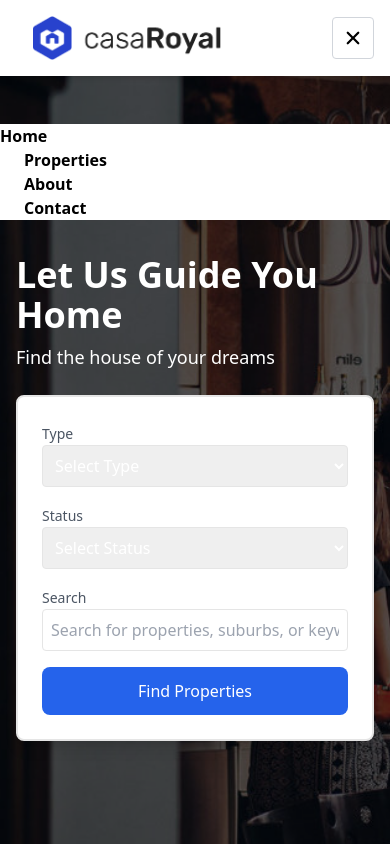
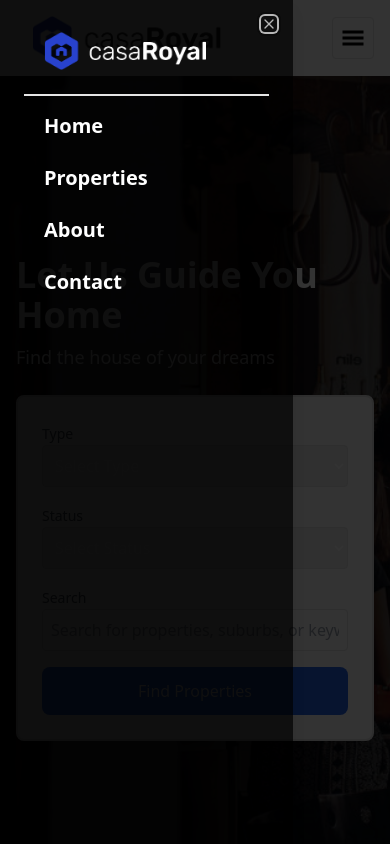
Before and after one commit to muskanm1111/Casa-Royal, a Next.js app: page / in a window 390 px wide. Both pictures are taken after a click on the button 353 px from the left and 38 px from the top of the page. Shown: the top 844 px of the page. Built offline with nearby package versions, Linux system fonts and the light colour scheme.

Commit message:
Add Sheet component for responsive navigation and update Header for improved layout

```diff
--- a/package.json
+++ b/package.json
@@ -9,6 +9,7 @@
     "lint": "next lint"
   },
   "dependencies": {
+    "@radix-ui/react-dialog": "^1.1.6",
     "@radix-ui/react-slot": "^1.1.2",
     "class-variance-authority": "^0.7.1",
     "clsx": "^2.1.1",
--- a/src/components/card.jsx
+++ b/src/components/card.jsx
@@ -1,3 +1,5 @@
+"use client"
+
 import Image from "next/image";
 import { MapPin, Clock, Home, Bed, Bath, Zap } from "lucide-react";
 import { properties } from "../../data/data";
@@ -29,7 +31,7 @@
       {/* Property Grid */}
       <div
         className={`grid grid-cols-1  gap-8 ${
-          home !== true ? "md:grid-cols-3" : "md:grid-cols-2"
+          home !== true ? "lg:grid-cols-3 sm:grid-cols-2"  : "md:grid-cols-2"
         }`}
       >
         {propertiesData.map((property) => (
--- a/src/components/header.jsx
+++ b/src/components/header.jsx
@@ -6,6 +6,15 @@
 import { useState } from "react";
 import { GiHamburgerMenu } from "react-icons/gi";
 import Link from "next/link";
+import {
+  Sheet,
+  SheetContent,
+  SheetDescription,
+  SheetHeader,
+  SheetTitle,
+  SheetTrigger,
+} from "@/components/ui/sheet";
+
 
 
 const navItems = [
@@ -19,9 +28,6 @@
     const [show, setShow] = useState(false);
     const [showSearch, setShowSearch] = useState(false);
 
-    const toggleMenu = ()=> {
-        setShow(!show)
-    }
 
     const toggleSearch = ()=> {
         setShowSearch(!showSearch)
@@ -56,7 +62,7 @@
       </div>
 
       {/* Navbar */}
-      <nav className="bg-white shadow-md py-4 px-4 sm:px-0 md:max-lg:py-1 relative md:sticky top-0 z-50">
+      <nav className="bg-white shadow-md py-4 px-4 md:px-0 md:py-0 md:max-lg:py-1 relative md:sticky top-0 z-50">
         <div className=" mx-auto flex flex-wrap justify-between items-center ">
           {/* Logo */}
           <div className="text-xl md:text-2xl font-bold text-gray-800 flex items-center  px-4 md:px-8 space-x-2">
@@ -75,54 +81,49 @@
               </Link>
             ))}
           </ul>
-          <button
-            className="border border-gray-300 p-2    md:hidden md:max-lg:flex text-black text-2xl rounded"
-            onClick={toggleMenu}
-          >
-            {show ? <IoClose /> : <GiHamburgerMenu />}
-          </button>
+
+          <Sheet>
+            <SheetTrigger className=" md:hidden md:max-lg:flex">
+              <div className=" border p-2    md:hidden md:max-lg:flex text-black text-2xl rounded">
+                {show ? <IoClose /> : <GiHamburgerMenu />}
+              </div>
+            </SheetTrigger>
+            <SheetContent
+              className="bg-black/70 border-none text-white"
+              side="left"
+            >
+              <SheetHeader className="border-b-2 ">
+                <Image
+                  src="/logo-light.png"
+                  width={200}
+                  height={200}
+                  alt="logo"
+                  className=" mb-4 p-2  pl-5 "
+                />
+              </SheetHeader>
+
+              <div className=" mt-4">
+                <ul className="flex flex-col md:hidden md:max-lg:flex space-y-6 pl-5  font-semibold items-start">
+                  {navItems.map((item, index) => (
+                    <Link
+                      href={item.link}
+                      key={index}
+                      className="hover:text-blue-600 cursor-pointer text-xl"
+                    >
+                      {item.name}
+                    </Link>
+                  ))}
+                </ul>
+              </div>
+            </SheetContent>
+          </Sheet>
 
           {/* Submit Listing Button */}
           <button className="bg-orange-500 text-white px-8 md:px-8 py-6 max-sm:hidden   max-md:hidden lg:flex ">
             Submit Listing
           </button>
-          {/* <button
-            className="border border-gray-300 p-2 md:hidden text-black text-2xl rounded"
-            onClick={toggleMenu}
-          >
-            {show ? <IoClose /> : <GiHamburgerMenu />}
-          </button> */}
         </div>
 
-        {/* white section */}
-        {/* <div className=" mx-auto   px-4 md:px-8">
-          <div className="flex justify-between items-center py-2">
-            <div className="flex items-center"></div>
-            <div className=" md:hidden 2xl:flex items-center">
-              <span className="flex items-center space-x-6 py-4   text-black">
-                <span>COMPARE</span>
-                <span className="text-3xl">
-                  <SiTicktick />
-                </span>
-              </span>
-            </div>
-          </div>
-        </div> */}
-        {show && (
-          <div className="absolute -bottom-36 w-full left-0  bg-white  text-black z-10">
-            <ul className="flex flex-col md:hidden md:max-lg:flex space-x-6  font-semibold">
-              {navItems.map((item, index) => (
-                <Link
-                  href={item.link}
-                  key={index}
-                  className="hover:text-blue-600 cursor-pointer"
-                >
-                  {item.name}
-                </Link>
-              ))}
-            </ul>
-          </div>
-        )}
         {showSearch && (
           <div className="absolute -bottom-36 w-full left-0  bg-white  text-black">
             <div className="flex items-center justify-between">
--- /dev/null
+++ b/src/components/ui/sheet.jsx
@@ -0,0 +1,109 @@
+"use client";
+import * as React from "react"
+import * as SheetPrimitive from "@radix-ui/react-dialog"
+import { cva } from "class-variance-authority";
+import { X } from "lucide-react"
+
+import { cn } from "@/lib/utils"
+
+const Sheet = SheetPrimitive.Root
+
+const SheetTrigger = SheetPrimitive.Trigger
+
+const SheetClose = SheetPrimitive.Close
+
+const SheetPortal = SheetPrimitive.Portal
+
+const SheetOverlay = React.forwardRef(({ className, ...props }, ref) => (
+  <SheetPrimitive.Overlay
+    className={cn(
+      "fixed inset-0 z-50 bg-black/80  data-[state=open]:animate-in data-[state=closed]:animate-out data-[state=closed]:fade-out-0 data-[state=open]:fade-in-0",
+      className
+    )}
+    {...props}
+    ref={ref} />
+))
+SheetOverlay.displayName = SheetPrimitive.Overlay.displayName
+
+const sheetVariants = cva(
+  "fixed z-50 gap-4 bg-background p-6 shadow-lg transition ease-in-out data-[state=closed]:duration-300 data-[state=open]:duration-500 data-[state=open]:animate-in data-[state=closed]:animate-out",
+  {
+    variants: {
+      side: {
+        top: "inset-x-0 top-0 border-b data-[state=closed]:slide-out-to-top data-[state=open]:slide-in-from-top",
+        bottom:
+          "inset-x-0 bottom-0 border-t data-[state=closed]:slide-out-to-bottom data-[state=open]:slide-in-from-bottom",
+        left: "inset-y-0 left-0 h-full w-3/4 border-r data-[state=closed]:slide-out-to-left data-[state=open]:slide-in-from-left sm:max-w-sm",
+        right:
+          "inset-y-0 right-0 h-full w-3/4 border-l data-[state=closed]:slide-out-to-right data-[state=open]:slide-in-from-right sm:max-w-sm",
+      },
+    },
+    defaultVariants: {
+      side: "right",
+    },
+  }
+)
+
+const SheetContent = React.forwardRef(({ side = "right", className, children, ...props }, ref) => (
+  <SheetPortal>
+    <SheetOverlay />
+    <SheetPrimitive.Content ref={ref} className={cn(sheetVariants({ side }), className)} {...props}>
+      <SheetPrimitive.Close
+        className="absolute right-4 top-4 rounded-sm opacity-70 ring-offset-background transition-opacity hover:opacity-100 focus:outline-none focus:ring-2 focus:ring-ring focus:ring-offset-2 disabled:pointer-events-none data-[state=open]:bg-secondary">
+        <X className="h-4 w-4" />
+        <span className="sr-only">Close</span>
+      </SheetPrimitive.Close>
+      {children}
+    </SheetPrimitive.Content>
+  </SheetPortal>
+))
+SheetContent.displayName = SheetPrimitive.Content.displayName
+
+const SheetHeader = ({
+  className,
+  ...props
+}) => (
+  <div
+    className={cn("flex flex-col space-y-2 text-center sm:text-left", className)}
+    {...props} />
+)
+SheetHeader.displayName = "SheetHeader"
+
+const SheetFooter = ({
+  className,
+  ...props
+}) => (
+  <div
+    className={cn("flex flex-col-reverse sm:flex-row sm:justify-end sm:space-x-2", className)}
+    {...props} />
+)
+SheetFooter.displayName = "SheetFooter"
+
+const SheetTitle = React.forwardRef(({ className, ...props }, ref) => (
+  <SheetPrimitive.Title
+    ref={ref}
+    className={cn("text-lg font-semibold text-foreground", className)}
+    {...props} />
+))
+SheetTitle.displayName = SheetPrimitive.Title.displayName
+
+const SheetDescription = React.forwardRef(({ className, ...props }, ref) => (
+  <SheetPrimitive.Description
+    ref={ref}
+    className={cn("text-sm text-muted-foreground", className)}
+    {...props} />
+))
+SheetDescription.displayName = SheetPrimitive.Description.displayName
+
+export {
+  Sheet,
+  SheetPortal,
+  SheetOverlay,
+  SheetTrigger,
+  SheetClose,
+  SheetContent,
+  SheetHeader,
+  SheetFooter,
+  SheetTitle,
+  SheetDescription,
+}
```
Also changed, not shown: 1 other file (tests, documents, lock files or other folders).
